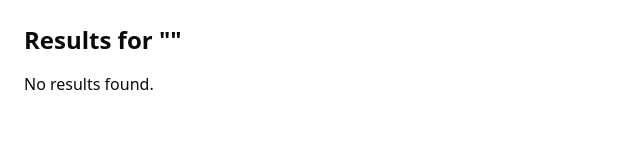
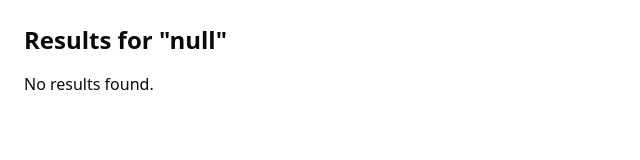
Before and after one commit to DakshGautam101/bhiwani-mumbai-chai-cafe, a Next.js app: page /search in a window 1280 px wide. Shown: the top 160 px of the page, without its empty margins (0-640 px from the left). Built offline with nearby package versions, Linux system fonts and the light colour scheme.

Commit message:
Deployed

```diff
--- a/app/components/SearchElement.js
+++ b/app/components/SearchElement.js
@@ -182,7 +182,7 @@ const SearchElement = () => {
             {!isLoading && hasSearched && results.length === 0 && (
               <div className="p-6 text-center">
                 <p className="text-gray-500 dark:text-gray-400">
-                  No results found for <span className="font-medium">"{searchTerm}"</span>
+                  No results found for <span className="font-medium">{`"${searchTerm}"`}</span>
                 </p>
                 <p className="text-sm text-gray-400 mt-1">
                   Try different keywords or check spelling
--- a/app/search/page.js
+++ b/app/search/page.js
@@ -17,7 +17,7 @@ const SearchResultsPage = () => {
 
   return (
     <div className="p-6">
-      <h1 className="text-2xl font-bold mb-4">Results for "{query}"</h1>
+      <h1 className="text-2xl font-bold mb-4">{`Results for "${query}"`}</h1>
       {results.length === 0 ? (
         <p>No results found.</p>
       ) : (
```
